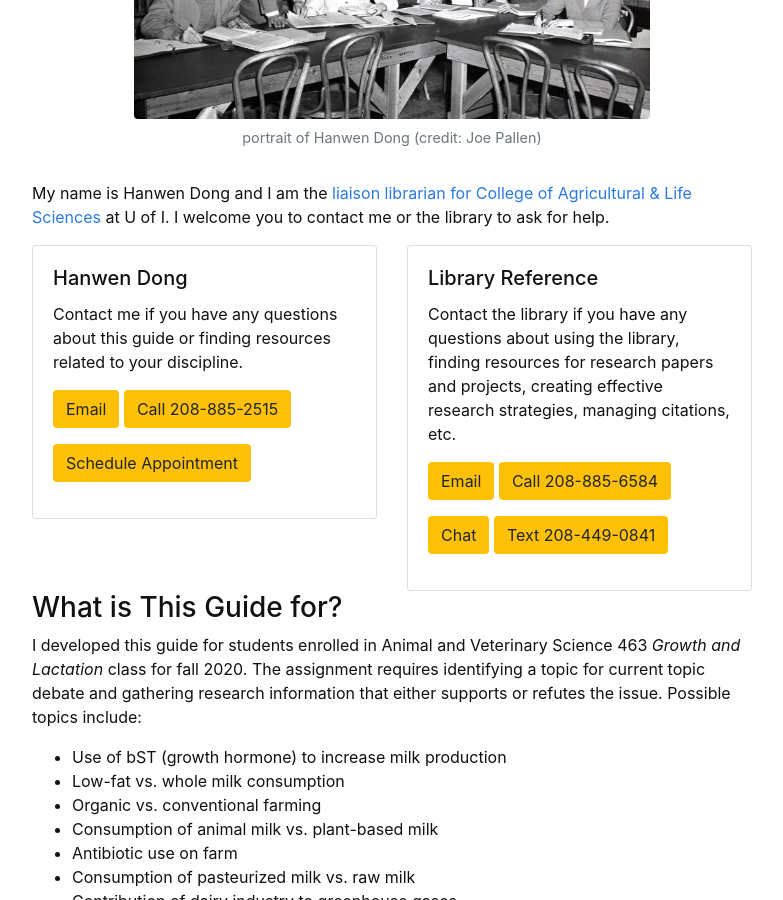
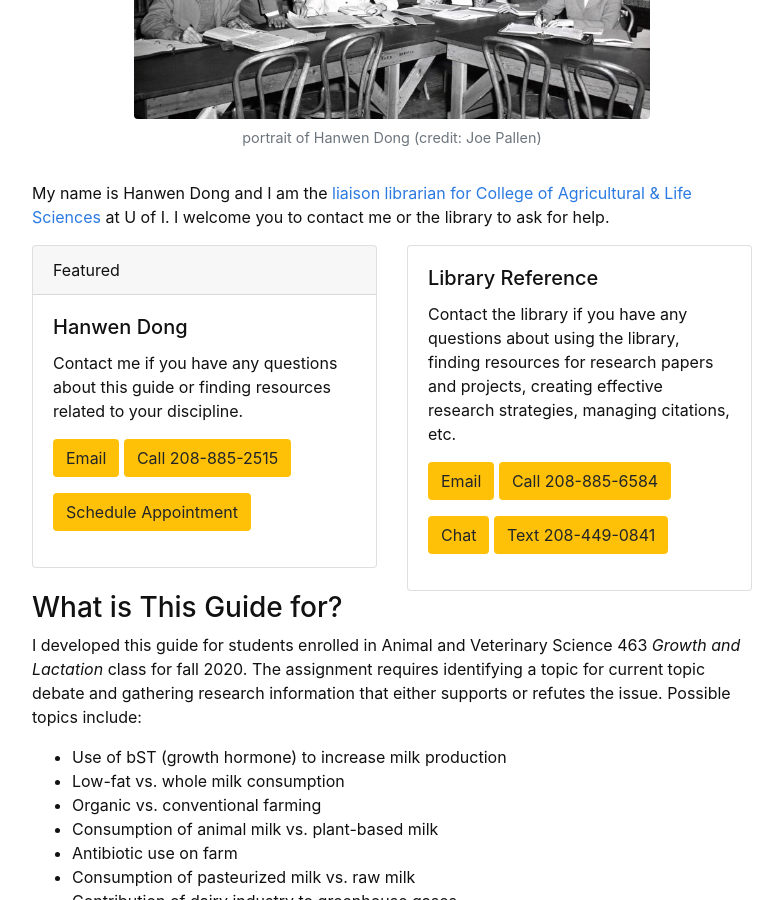
Before and after one commit to hanwendong1/AVS463-f20, a Jekyll site: the page built from index.md, in a window 1280 px wide and 900 px high, scrolled down 338 px. Shown: the whole window, without its empty margins (248-1031 px from the left). Built offline with Jekyll 4.4.1, drawn with Linux system fonts in a browser that asks for light colours.

Commit message:
Update index.md

```diff
--- a/index.md
+++ b/index.md
@@ -11,6 +11,9 @@ My name is Hanwen Dong and I am the [liaison librarian for College of Agricultur
 <div class="row">
   <div class="col-sm-6">
     <div class="card">
+        <div class="card-header">
+    Featured
+  </div>
       <div class="card-body">
         <h5 class="card-title">Hanwen Dong</h5>
         <p class="card-text">Contact me if you have any questions about this guide or finding resources related to your discipline.</p>
```
